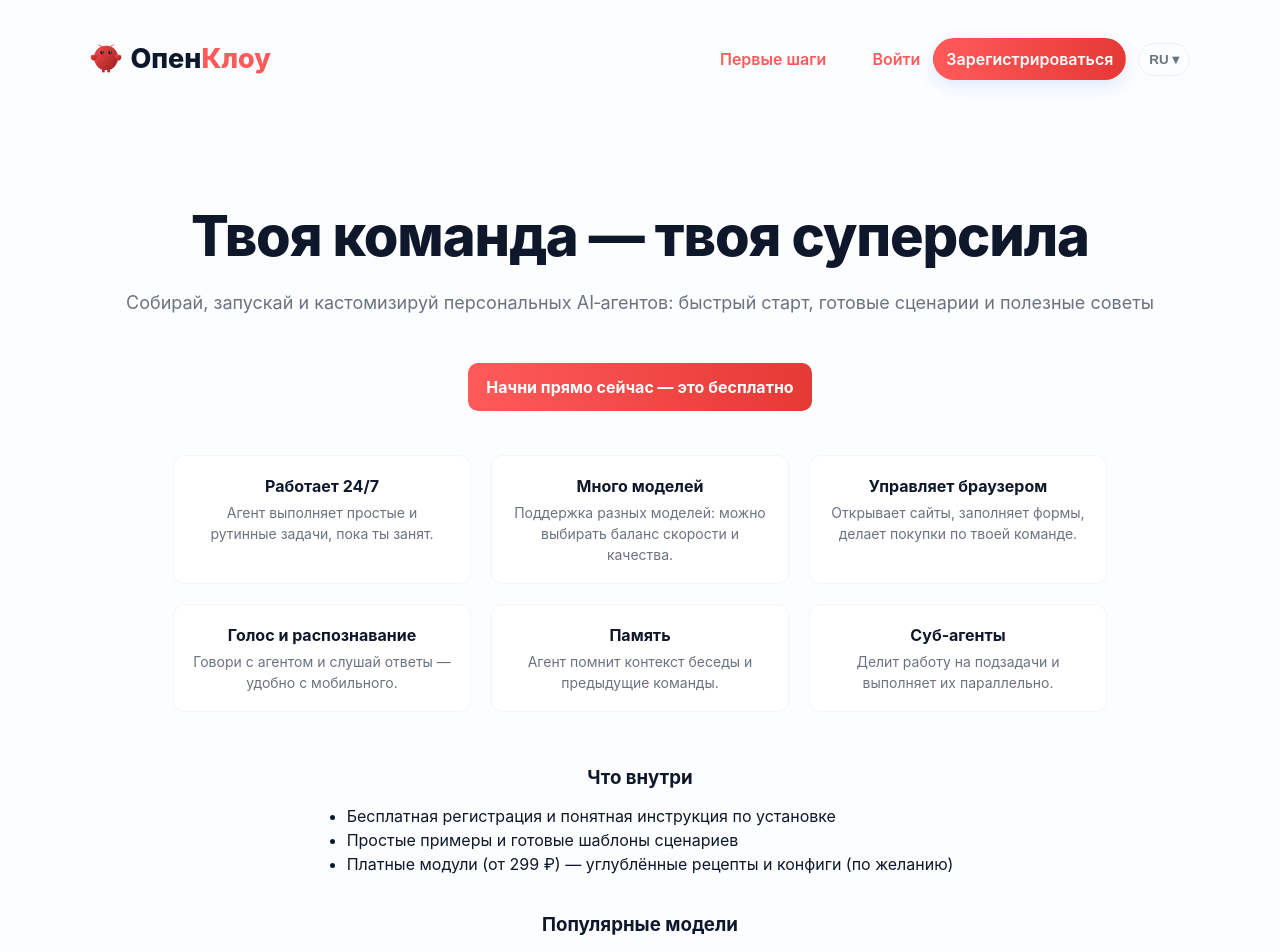
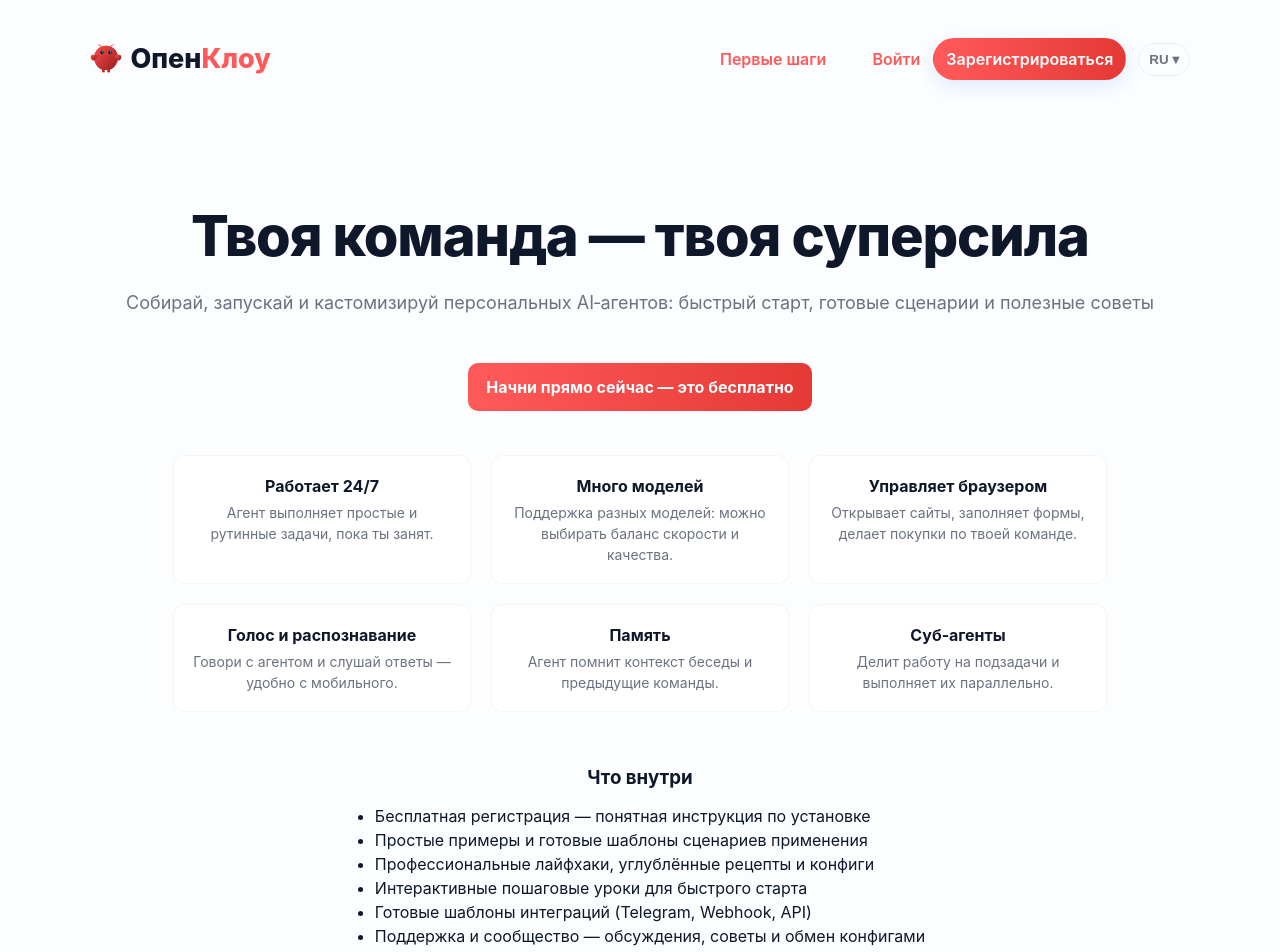
Before and after one commit to novaaurelis/nova-ai-agents-site-backup, a Next.js app: page /ru in a window 1280 px wide. Shown: the top 952 px of the page. Built offline with nearby package versions, Linux system fonts and the light colour scheme.

Commit message:
content: expand 'What's inside' list with professional items (RU/EN)

```diff
--- a/pages/ru/index.js
+++ b/pages/ru/index.js
@@ -51,9 +51,12 @@ export default function RuHome(){
         <section className="what" aria-label="Что внутри" style={{marginBottom:12, position: 'relative', top: 12}}>
           <h3 style={{marginBottom:6}}>Что внутри</h3>
           <ul style={{marginTop:6}}>
-            <li>Бесплатная регистрация и понятная инструкция по установке</li>
-            <li>Простые примеры и готовые шаблоны сценариев</li>
-            <li>Платные модули (от 299 ₽) — углублённые рецепты и конфиги (по желанию)</li>
+            <li>Бесплатная регистрация — понятная инструкция по установке</li>
+            <li>Простые примеры и готовые шаблоны сценариев применения</li>
+            <li>Профессиональные лайфхаки, углублённые рецепты и конфиги</li>
+            <li>Интерактивные пошаговые уроки для быстрого старта</li>
+            <li>Готовые шаблоны интеграций (Telegram, Webhook, API)</li>
+            <li>Поддержка и сообщество — обсуждения, советы и обмен конфигами</li>
           </ul>
         </section>
 
```
Also changed, not shown: pages/en/index.js (+5 -2 lines).
